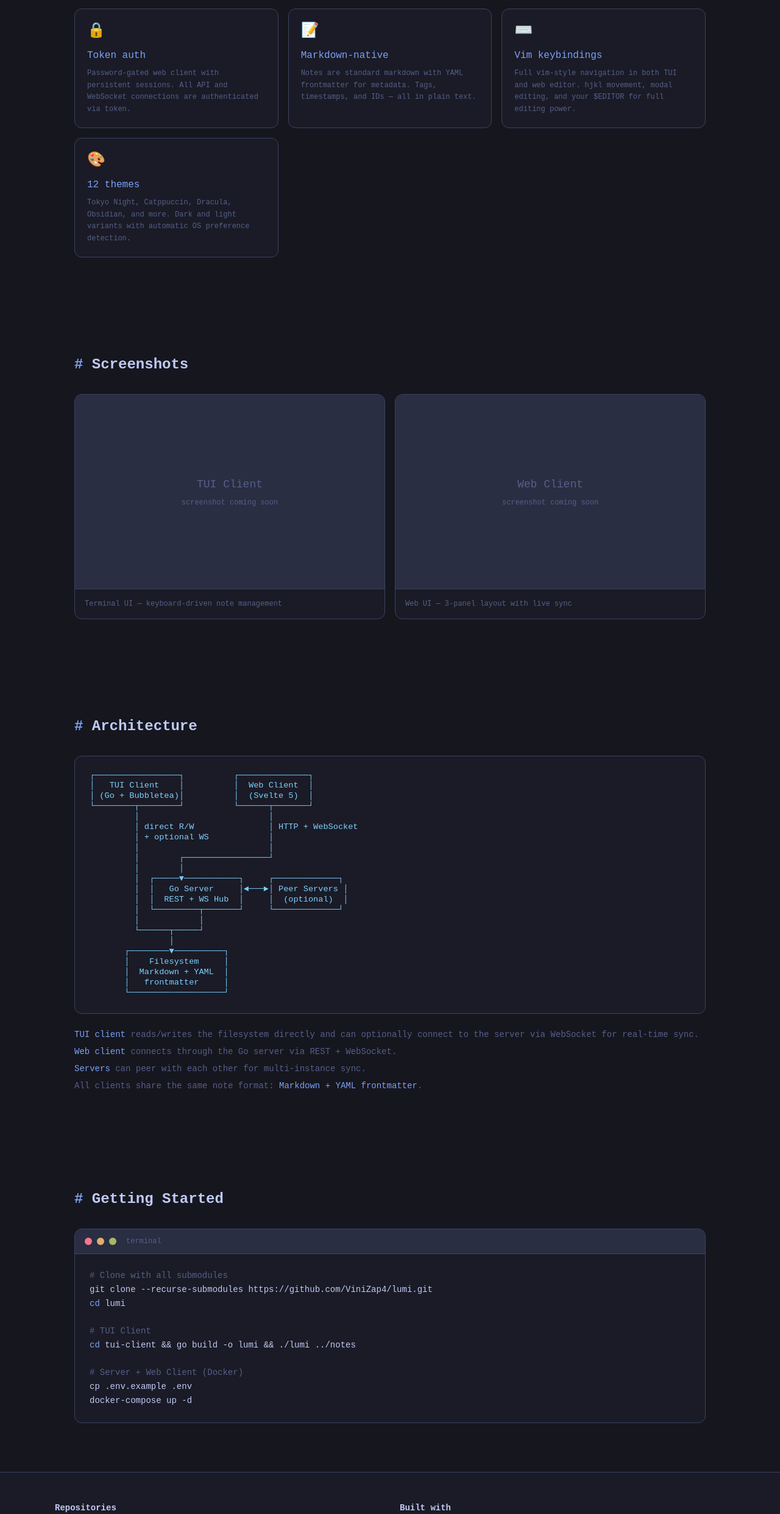
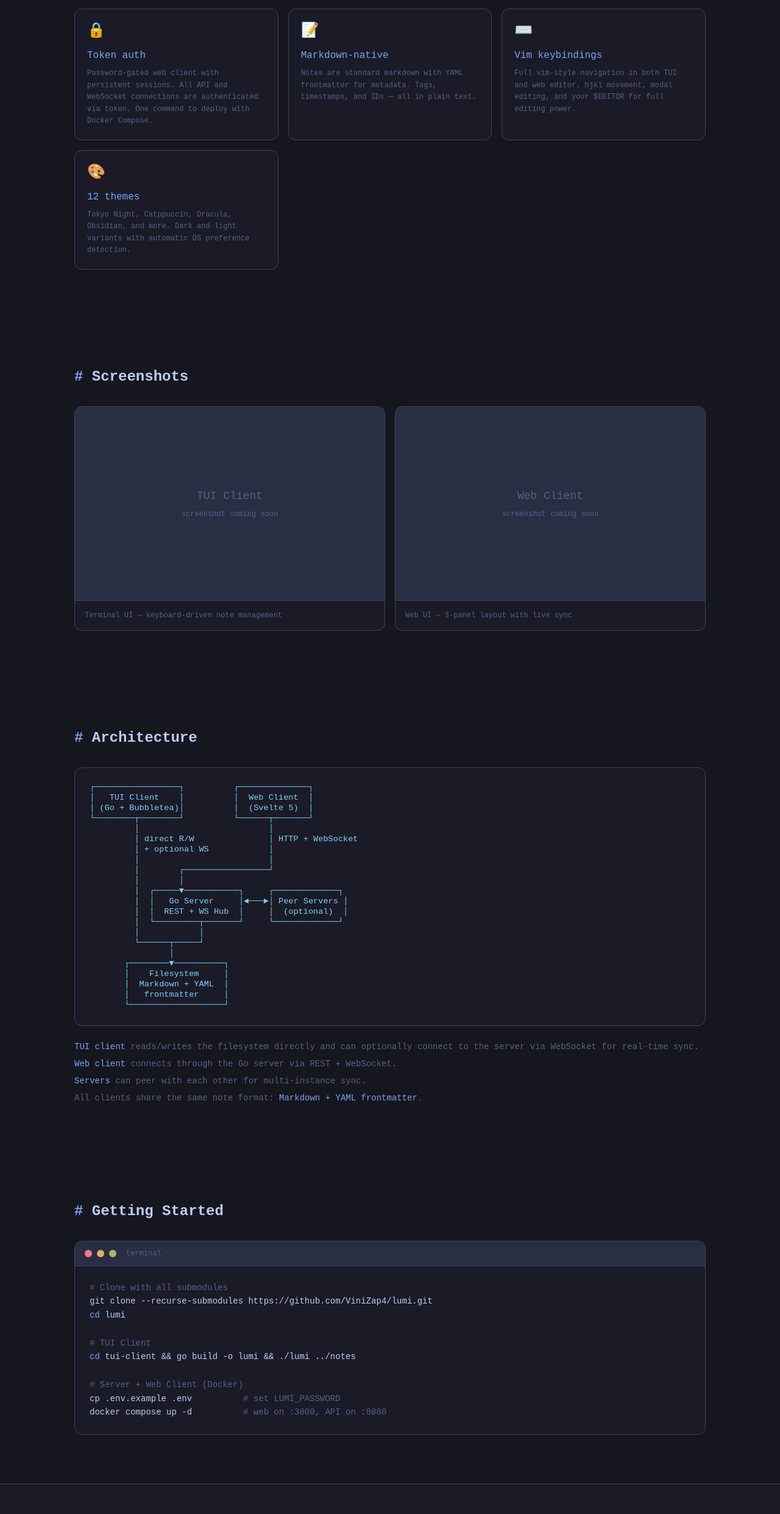
Before and after one commit to ViniZap4/lumi-site, a Svelte app: page / in a window 1280 px wide. Shown: the part 1142-3624 px from the top of the page at 61% size. Built offline with nearby package versions, Linux system fonts and the light colour scheme.

Commit message:
docs: update getting started to use docker compose

```diff
--- a/src/App.svelte
+++ b/src/App.svelte
@@ -47,7 +47,7 @@
     {
       icon: '🔒',
       title: 'Token auth',
-      desc: 'Password-gated web client with persistent sessions. All API and WebSocket connections are authenticated via token.',
+      desc: 'Password-gated web client with persistent sessions. All API and WebSocket connections are authenticated via token. One command to deploy with Docker Compose.',
     },
     {
       icon: '📝',
@@ -247,8 +247,8 @@ git clone --recurse-submodules https://github.com/ViniZap4/lumi.git
 <span style="color: var(--color-primary);">cd</span> tui-client && go build -o lumi && ./lumi ../notes
 
 <span style="color: var(--color-muted);"># Server + Web Client (Docker)</span>
-cp .env.example .env
-docker-compose up -d</pre>
+cp .env.example .env          <span style="color: var(--color-muted);"># set LUMI_PASSWORD</span>
+docker compose up -d          <span style="color: var(--color-muted);"># web on :3000, API on :8080</span></pre>
     </div>
   </section>
 
```
